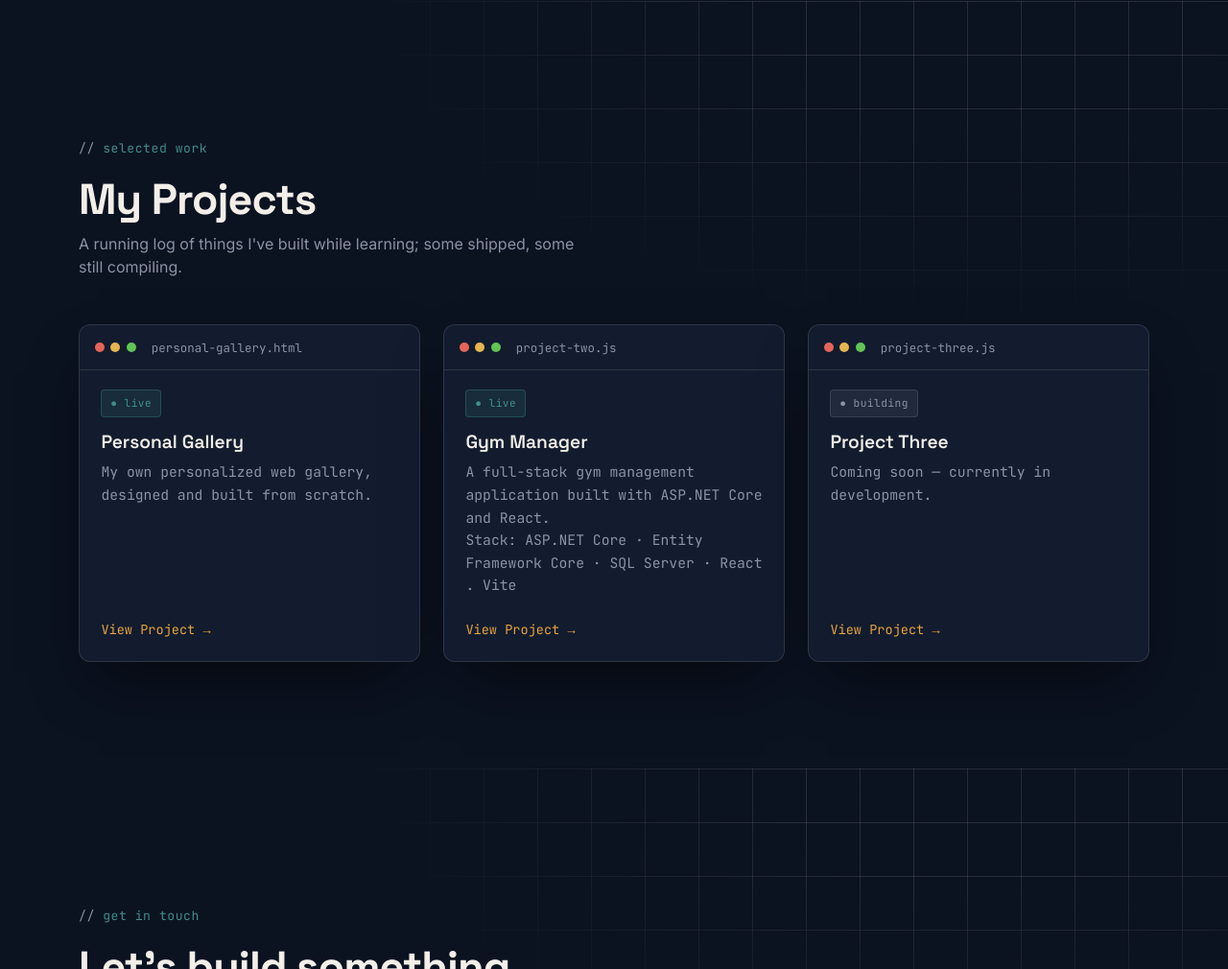
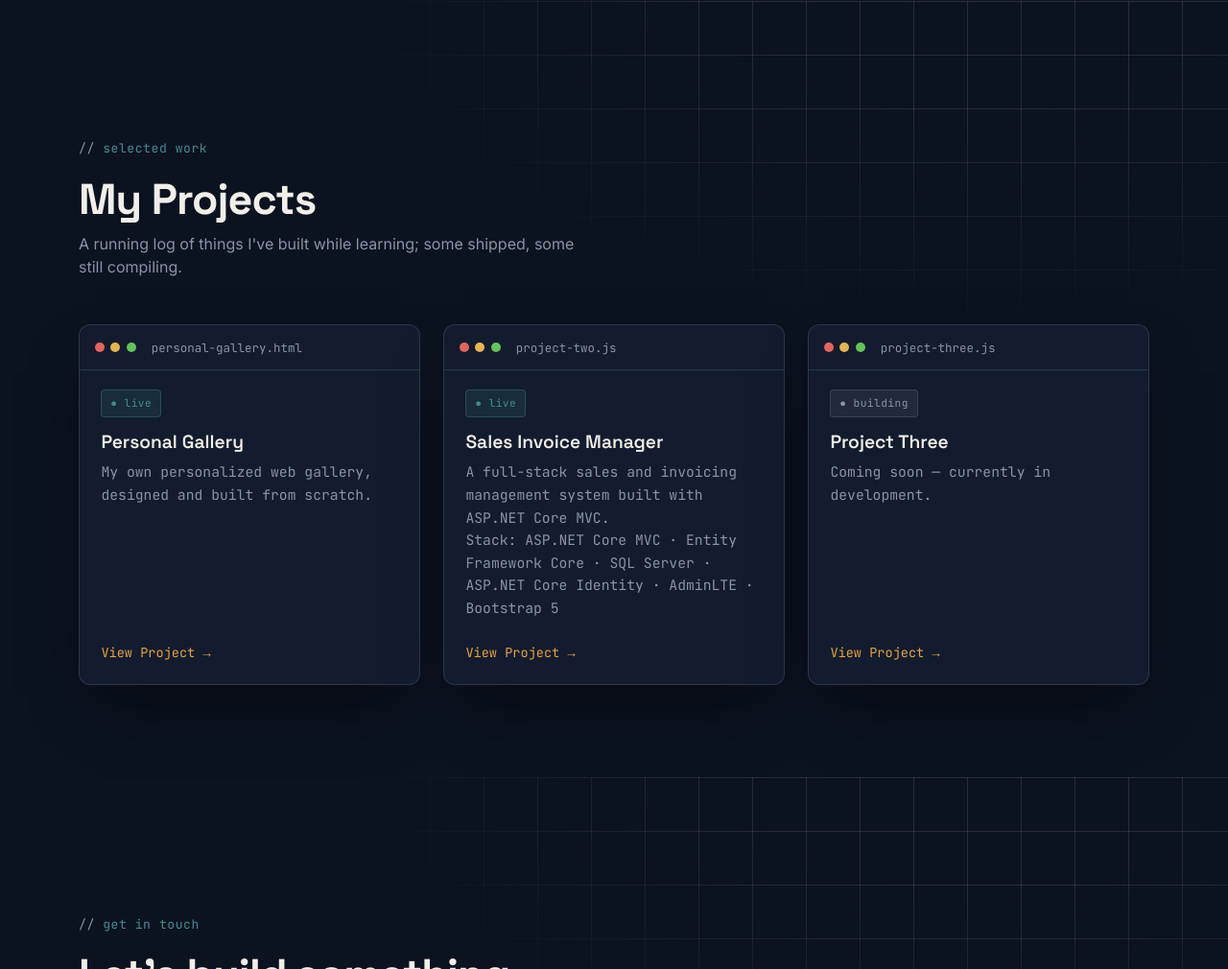
Before and after one commit to AbdullahManan/portfolio, a plain HTML site: page index.html in a window 1280 px wide. Shown: the part 1599-2609 px from the top of the page at 96% size. Drawn offline with nearby package versions, Linux system fonts and the light colour scheme.

Commit message:
Project - Sales Invoice Manager

```diff
--- a/index.html
+++ b/index.html
@@ -203,9 +203,8 @@
                             </div>
                             <div class="body">
                                 <span class="badge-status badge-live">● live</span>
-                                <h3>Gym Manager</h3>
-                                <p>A full-stack gym management application built with ASP.NET Core and React. <br/> Stack: ASP.NET Core · Entity Framework Core · SQL Server · React . Vite</p>
-                                <a href="https://github.com/AbdullahManan/gym-management-system" target="_blank" rel="noopener noreferrer" class="project-link">View Project →</a>
+                                <h3>Sales Invoice Manager</h3>
+                                    <p>A full-stack sales and invoicing management system built with ASP.NET Core MVC. <br/> Stack: ASP.NET Core MVC · Entity Framework Core · SQL Server · ASP.NET Core Identity · AdminLTE · Bootstrap 5</p>                                <a href="https://github.com/AbdullahManan/gym-management-system" target="_blank" rel="noopener noreferrer" class="project-link">View Project →</a>
                             </div>
                         </div>
                     </div>
```
